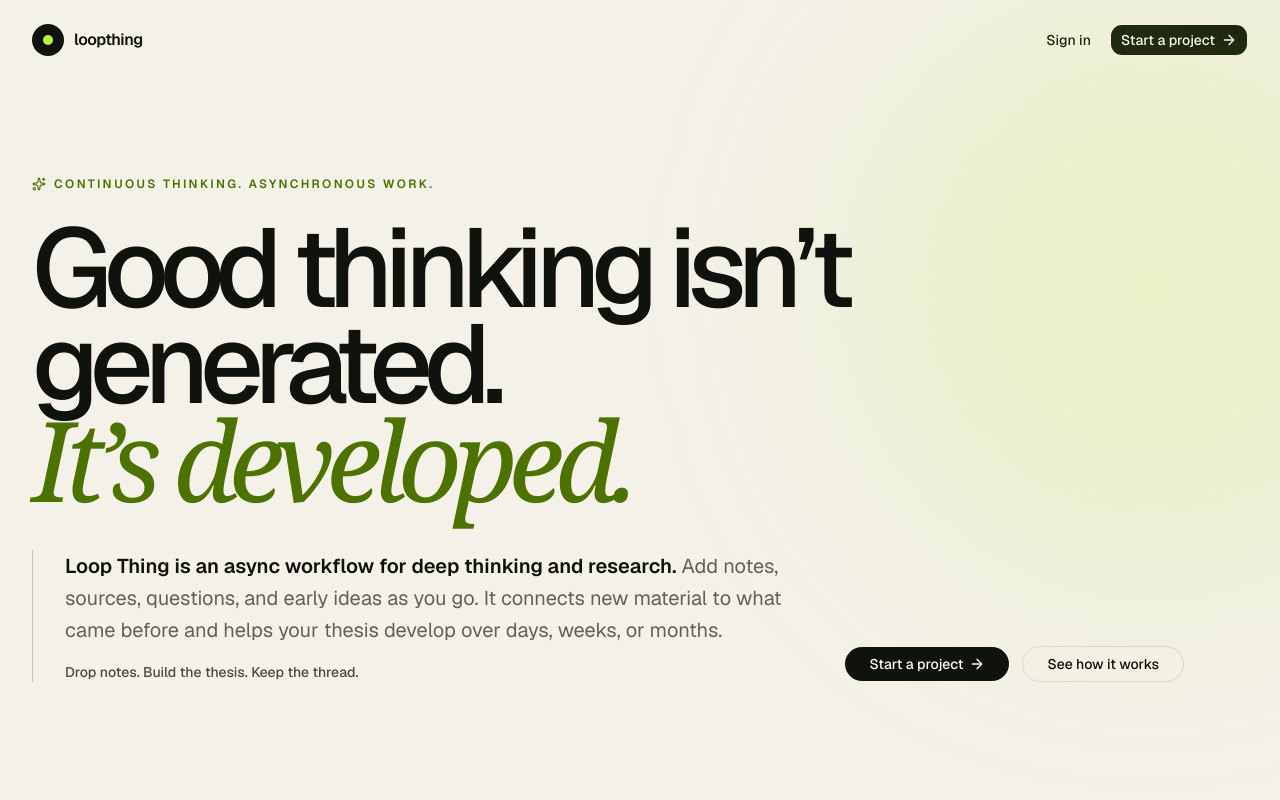
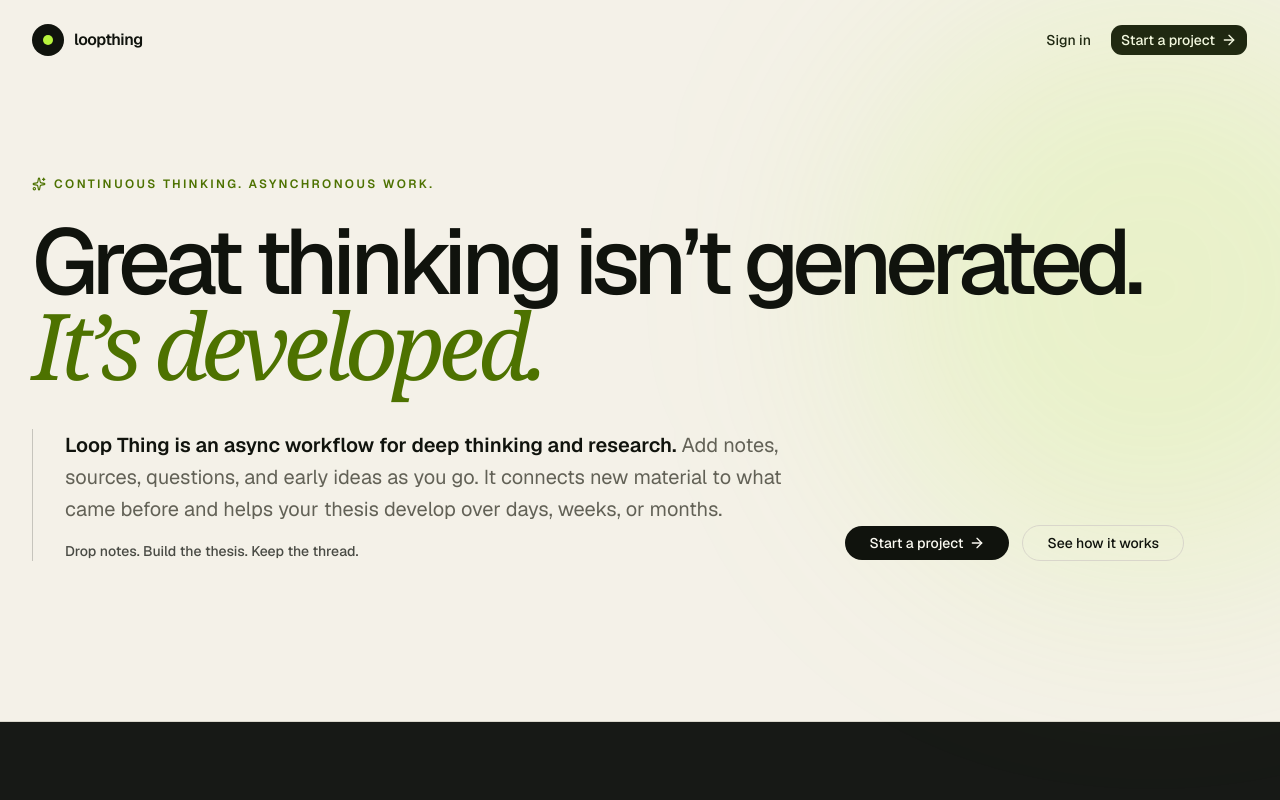
Before and after one commit to danyolio/loopthing, a Next.js app: page / in a window 1280 px wide. Shown: the top 800 px of the page. Built offline with nearby package versions, Linux system fonts and the light colour scheme; no server answers.

Commit message:
Refine Great thinking landing headline

```diff
--- a/app/layout.tsx
+++ b/app/layout.tsx
@@ -21,13 +21,13 @@ export const metadata: Metadata = {
     process.env.NEXT_PUBLIC_SITE_URL || "https://loopthing.ai",
   ),
   title: {
-    default: "Loop Thing — Good thinking is developed",
+    default: "Loop Thing — Great thinking is developed",
     template: "%s · Loop Thing",
   },
   description:
     "An async workflow for deep thinking and research that helps your thesis develop over time.",
   openGraph: {
-    title: "Good thinking isn't generated. It's developed.",
+    title: "Great thinking isn't generated. It's developed.",
     description:
       "Loop Thing is an async workflow for deep thinking and research.",
     url: "/",
@@ -37,7 +37,7 @@ export const metadata: Metadata = {
   },
   twitter: {
     card: "summary_large_image",
-    title: "Good thinking isn't generated. It's developed.",
+    title: "Great thinking isn't generated. It's developed.",
     description:
       "Loop Thing is an async workflow for deep thinking and research.",
     images: ["/og.png"],
--- a/app/page.tsx
+++ b/app/page.tsx
@@ -85,8 +85,8 @@ export default function Home() {
             <Sparkles className="size-3.5" />
             Continuous thinking. Asynchronous work.
           </p>
-          <h1 className="max-w-6xl text-[clamp(3.5rem,8.7vw,8rem)] font-medium leading-[0.86] tracking-[-0.078em]">
-            Good thinking isn’t generated.
+          <h1 className="max-w-6xl text-[clamp(3.15rem,7.2vw,6.75rem)] font-medium leading-[0.9] tracking-[-0.067em]">
+            Great thinking isn’t generated.
             <br />
             <span className="font-serif italic text-[var(--signal-strong)]">
               It’s developed.
```
Also changed, not shown: public/og.png.
